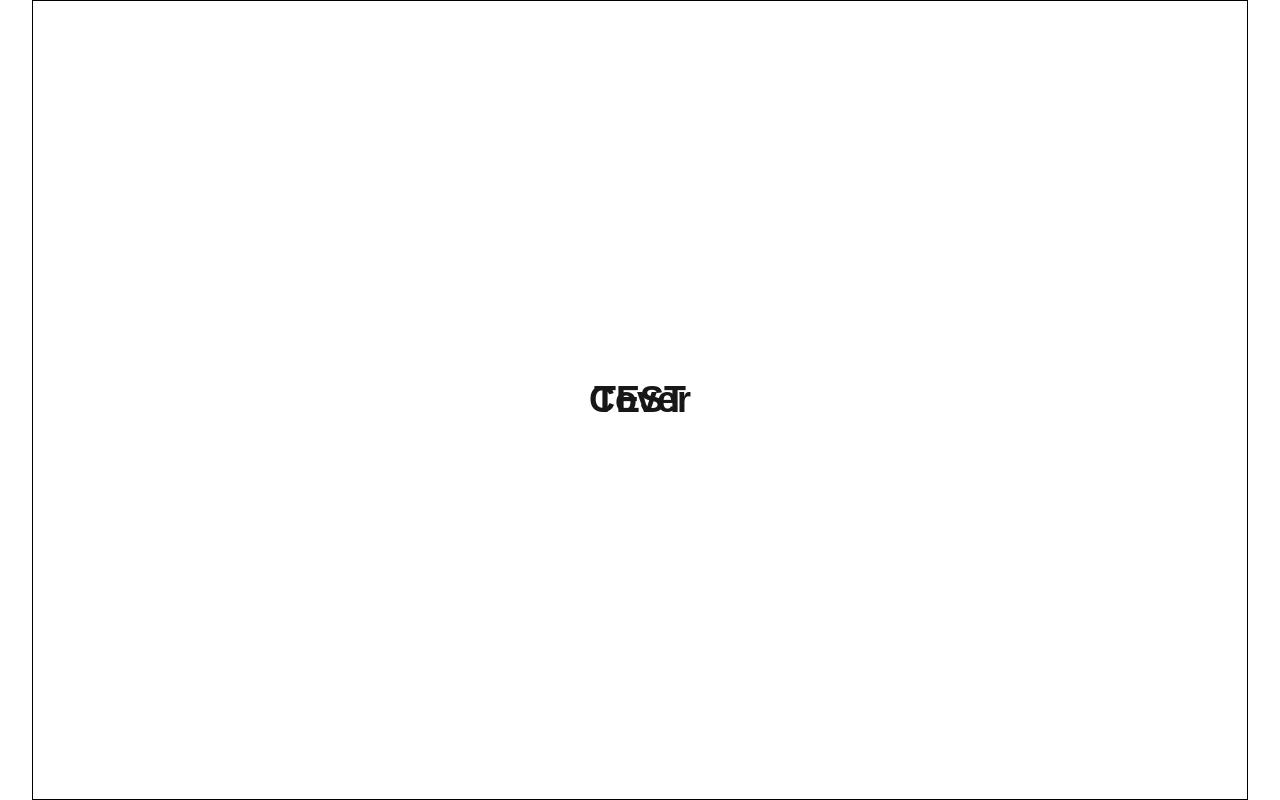
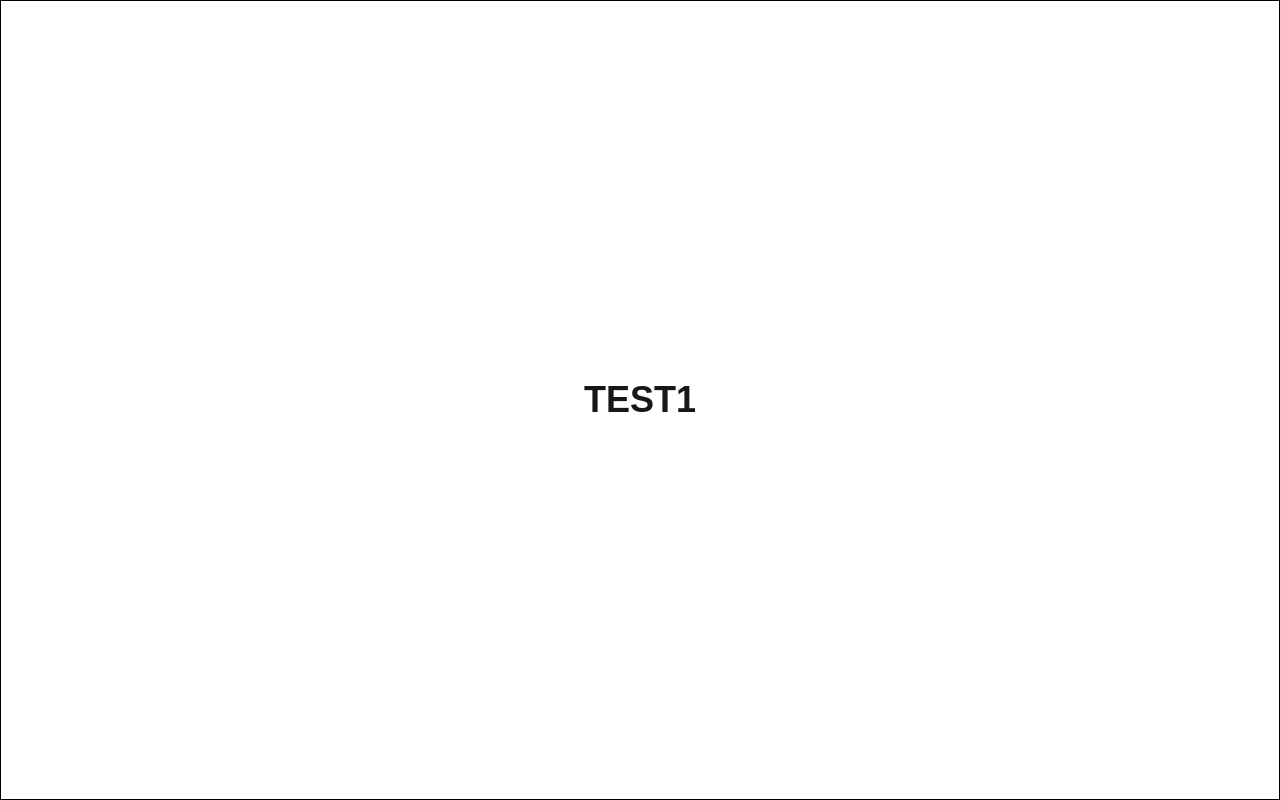
Before and after one commit to JHjeonDev/invu-client, a Next.js app: page /invite/1 in a window 1280 px wide. Shown: the top 800 px of the page. Built offline with nearby package versions, Linux system fonts and the light colour scheme.

Commit message:
페이지 진입 store, layout 리팩토링, 컴포넌트 구조 단순화

```diff
--- /dev/null
+++ b/src/app/components/Container.tsx
@@ -0,0 +1,18 @@
+'use client';
+
+import { usePageEntryStore } from '../stores/pageEntry';
+import Content from './Content';
+import Conver from './Cover';
+
+export default function Container({ inviteCode }: { inviteCode?: string }) {
+  const { isInitialized } = usePageEntryStore(state => state);
+
+  console.log(inviteCode);
+  return (
+    <div className="h-screen w-full relative" style={ { overflow: isInitialized ? 'hidden' : 'visible' } }>
+      <Conver />
+      <Content type="intro"/>
+      <Content />
+    </div>
+  );
+}
--- a/src/app/components/Content.tsx
+++ b/src/app/components/Content.tsx
@@ -1,11 +1,9 @@
 export default function Content( { type }: { type?: string } ) {
   return (
-    <div className="h-screen w-full border border-black">
-      <div className="flex flex-col items-center justify-center h-full w-full">
-        { type === 'intro' && (
-          <h1 className="text-4xl font-bold">TEST</h1>
-        )}
-      </div>
+    <div className="flex flex-col items-center justify-center h-screen w-full border border-black">
+      { type === 'intro' && (
+        <h1 className="text-4xl font-bold">TEST1</h1>
+      )}
     </div>
   );
 }
--- a/src/app/components/Cover.tsx
+++ b/src/app/components/Cover.tsx
@@ -1,11 +1,11 @@
 'use client';
 
-import { usePageEntryStore } from '@/app/providers/pageEntryProvider';
 import { useEffect, useState } from 'react';
+import { usePageEntryStore } from '../stores/pageEntry';
 
 export default function Cover() {
   const [ dimmed, setDimmed ] = useState(true);
-  const { setIsInitialized } = usePageEntryStore((state) => state);
+  const { setIsInitialized } = usePageEntryStore(state => state);
 
   useEffect(() => {
     const timer = setTimeout(() => {
@@ -14,22 +14,21 @@
     }, 5000);
 
     return () => clearTimeout(timer);
-  }, []);
+  }, [ ]);
 
-  console.log(dimmed);
   return (
     <div
-      className={ `h-screen w-full border border-black ${ dimmed ? 'bg-gray-500' : '' }` }
+      className={ `flex flex-col items-center justify-between h-screen w-full border border-black ${ dimmed ? 'bg-yellow-500' : '' }` }
       style={ {
         height: '100vh',
         position: 'absolute',
-        opacity: dimmed ? 0.5 : 1,
+        opacity: dimmed ? 0.6 : 0,
         overflow: 'hidden'
       } }
     >
-      <div className="flex flex-col items-center justify-center h-full w-full">
-        <h1 className="text-4xl font-bold">Cover</h1>
-      </div>
+      <h1 className="text-4xl font-bold mt-20"></h1>
+      <h2 className="text-2xl font-bold">내용 </h2>
+      <h3 className="text-2xl font-bold mb-20">날짜 및 장소</h3>
     </div>
   );
 }
--- a/src/app/invite/[inviteCode]/page.tsx
+++ b/src/app/invite/[inviteCode]/page.tsx
@@ -1,33 +1,17 @@
-// inviteCode를 이용해서 api 요청
+import Container from '@/app/components/Container';
 
-'use client';
-import Content from '@/app/components/Content';
-import Cover from '@/app/components/Cover';
-import { usePageEntryStore } from '@/app/providers/pageEntryProvider';
-import { useParams } from 'next/navigation';
-import { useEffect } from 'react';
+export default async function InvitePage({ params }: { params: Promise<{ inviteCode: string }> }) {
+  const inviteCode = (await params).inviteCode; // 초대 코드
 
-export default function InvitePage() {
-  const params = useParams();
-  const { isInitialized } = usePageEntryStore((state) => state);
+  await new Promise((resolve) => setTimeout(() => {
+    console.info('접근 inviteCode', inviteCode);
+    resolve(true);
+  }, 1000)); // 대기 실험 코드
 
-  const inviteCode = params.inviteCode;
-  console.log(inviteCode);
-
-  useEffect(() => {
-    console.log('this', isInitialized);
-
-  }, [ isInitialized ]);
-
-  // const inviteCode = (await params).inviteCode; // 초대 코드
   return (
-    <div className="h-screen w-full relative" style={ { overflow: isInitialized ? 'hidden' : 'visible' } }>
+    <div className="h-screen w-full relative">
       {/* <h1>초대 코드: <TypingText text={ inviteCode } /></h1> */}
-      {/* {inviteCode} */}
-      <Cover />
-      <Content type="intro"/>
-      <Content />
-      <Content />
+      <Container inviteCode={ inviteCode } />
     </div>
   );
 }
--- a/src/app/layout.tsx
+++ b/src/app/layout.tsx
@@ -1,8 +1,6 @@
 import type { Metadata } from 'next';
 import { Geist, Geist_Mono } from 'next/font/google';
 import './globals.css';
-
-import { PageEntryStoreProvider } from '@/app/providers/pageEntryProvider';
 
 const geistSans = Geist({
   variable: '--font-geist-sans',
@@ -29,11 +27,7 @@
       <body
         className={ `${ geistSans.variable } ${ geistMono.variable } antialiased` }
       >
-        <PageEntryStoreProvider>
-          <div className="container mx-auto px-4 sm:px-6 lg:px-8">
-            { children }
-          </div>
-        </PageEntryStoreProvider>
+        { children }
       </body>
     </html>
   );
--- a/src/app/providers/pageEntryProvider.tsx
+++ /dev/null
@@ -1,39 +0,0 @@
-'use client';
-
-import { type ReactNode, createContext, useContext, useRef } from 'react';
-import { useStore } from 'zustand';
-
-import { type PageEntryStore, createPageEntryStore } from '@/app/stores/pageEntry';
-
-export type PageEntryStoreApi = ReturnType<typeof createPageEntryStore>;
-
-export const PageStoreContext = createContext<PageEntryStoreApi | undefined>(undefined);
-
-export interface PageEntryProviderProps {
-  children: ReactNode;
-}
-
-export const PageEntryStoreProvider = ({ children }: PageEntryProviderProps) => {
-  const storeRef = useRef<PageEntryStoreApi>(null);
-  if (!storeRef.current) {
-    storeRef.current = createPageEntryStore();
-  }
-
-  return (
-    <PageStoreContext.Provider value={ storeRef.current }>
-      { children }
-    </PageStoreContext.Provider>
-  );
-};
-
-export const usePageEntryStore = <T,>(
-  selector: (store: PageEntryStore) => T
-): T => {
-  const pageEntryStoreContext = useContext(PageStoreContext);
-
-  if (!pageEntryStoreContext) {
-    throw new Error('usePageEntryStore must be used within a PageEntryProvider');
-  }
-
-  return useStore(pageEntryStoreContext, selector);
-};
--- a/src/app/stores/pageEntry.ts
+++ b/src/app/stores/pageEntry.ts
@@ -1,4 +1,4 @@
-import { createStore } from 'zustand';
+import { create } from 'zustand';
 
 export type PageEntryState = {
   entryTime: Date | null; // 사용자가 페이지에 진입한 시간을 저장
@@ -17,10 +17,8 @@
   isInitialized: true // 초기 상태에서 페이지는 초기화되지 않음
 };
 
-export const createPageEntryStore = (initialState: PageEntryState = defaultPageEntryState) => {
-  return createStore<PageEntryStore>((set) => ({
-    ...initialState,
-    setEntryTime: (time) => set({ entryTime: time }),
-    setIsInitialized: (isInitialized) => set({ isInitialized })
-  }));
-};
+export const usePageEntryStore = create<PageEntryStore>((set) => ({
+  ...defaultPageEntryState,
+  setEntryTime: (time) => set({ entryTime: time }),
+  setIsInitialized: (isInitialized) => set({ isInitialized })
+}));
```
